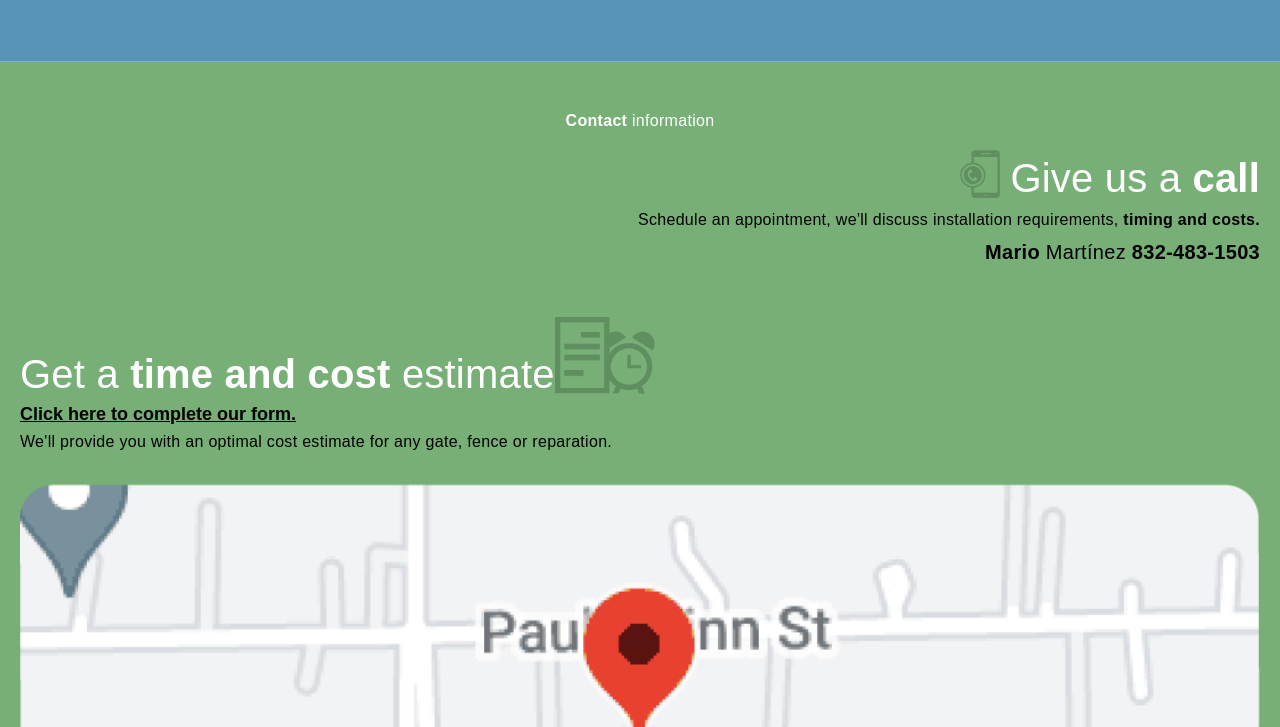
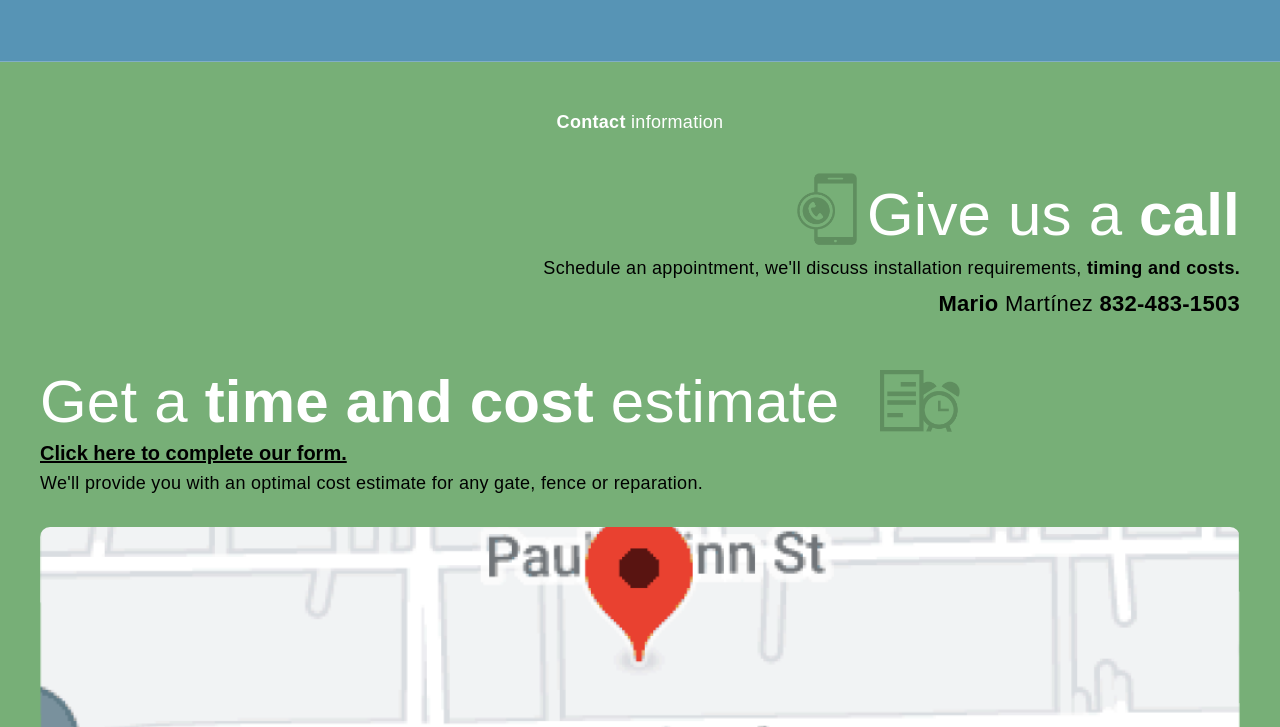
Before and after one commit to Markvallejo/affordable-automatic-gate, an Astro site: page / in a window 1280 px wide. Shown: the part 4085-4812 px from the top of the page. Built offline with nearby package versions, Linux system fonts and the light colour scheme; Astro itself is replaced by a stand-in of ours.

Commit message:
Update contact.css

```diff
--- a/src/styles/contact/contact.css
+++ b/src/styles/contact/contact.css
@@ -80,3 +80,44 @@
   height: 100%;
   object-fit: contain;
 }
+
+@media screen and (min-width: 768px) {
+  .contact-gates {
+    padding: 50px 40px;
+  }
+  .contact-gates__title {
+    font-size: 18px;
+    margin-bottom: 40px;
+  }
+  .contact-gates__container-info__title {
+    font-size: 60px;
+  }
+  .contact-gates__container-right__info img {
+    width: 60px;
+  }
+  .contact-gates__container-left__info img {
+    width: 80px;
+  }
+  .contact-gates__container-left__info .contact-gates__container-info__title {
+    width: 70%;
+  }
+  .contact-gates__description {
+    font-size: 18px;
+    width: 70%;
+  }
+  .contact-gates__container-right .contact-gates__description {
+    margin-left: 30%;
+  }
+  .contact-gates__text-contact {
+    font-size: 22px;
+  }
+  .contact-gates__link-form {
+    font-size: 20px;
+  }
+  .contact-gates__container-map {
+    height: 220px;
+  }
+  .contact-gates__container-map img {
+    object-fit: cover;
+  }
+}
```
